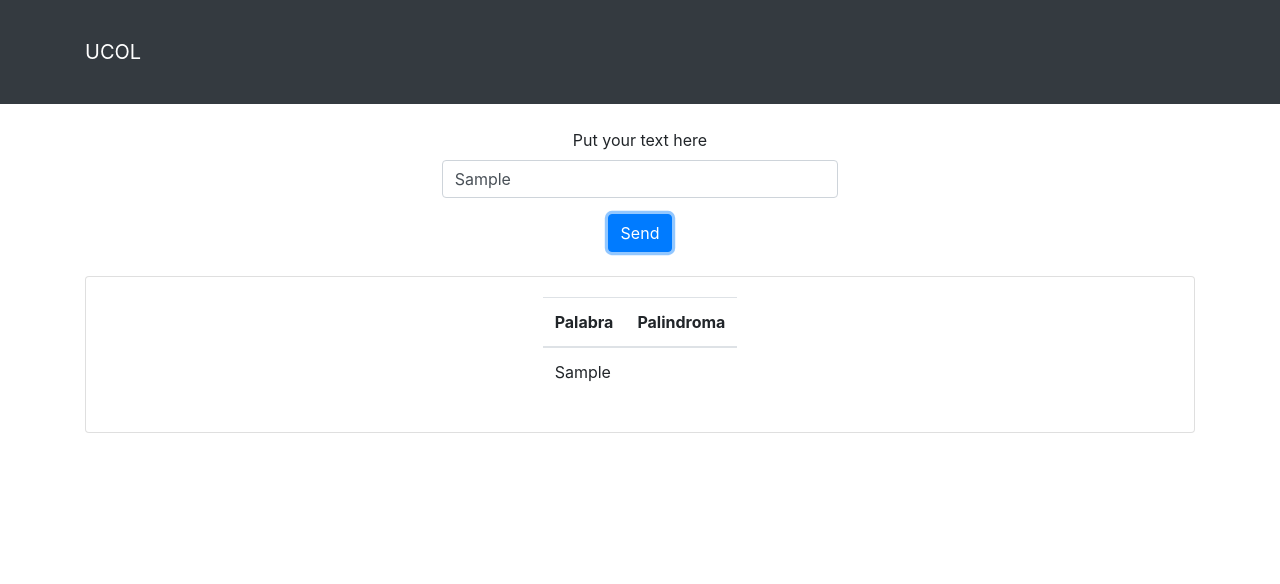
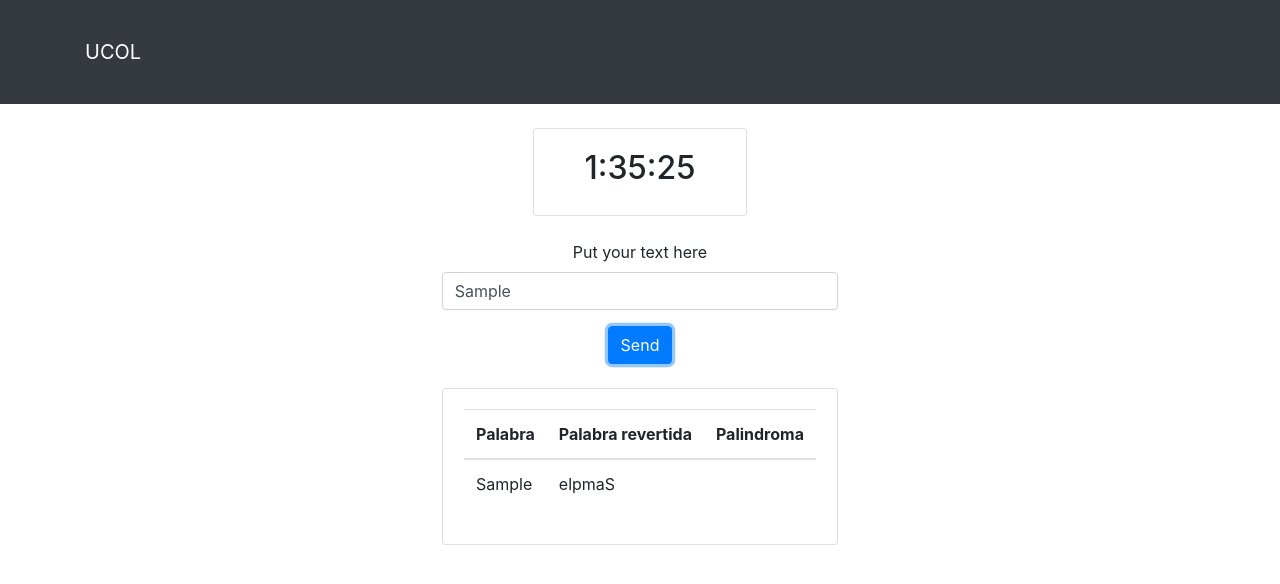
Before and after one commit to JacintoOrtiz15745/palindromas, a plain HTML site: page index.html in a window 1280 px wide. Both pictures are taken after typing "Sample" into the empty fields and a click on the button "Send". Drawn offline with nearby package versions, Linux system fonts and the light colour scheme.

Commit message:
Has been added the wach and a part of words

```diff
--- a/index.html
+++ b/index.html
@@ -6,7 +6,7 @@
     <link rel="stylesheet" href="https://stackpath.bootstrapcdn.com/bootstrap/4.3.1/css/bootstrap.min.css" integrity="sha384-ggOyR0iXCbMQv3Xipma34MD+dH/1fQ784/j6cY/iJTQUOhcWr7x9JvoRxT2MZw1T" crossorigin="anonymous">
     <script type="text/javascript" src="javascript.js"></script>
   </head>
-  <body>
+  <body onload = "reloj()">
     <nav class="navbar navbar-expand-md navbar-light bg-dark" id="nav">
       <div class="container my-4">
         <a href="#" class="navbar-brand text-white">UCOL</a>
@@ -16,17 +16,22 @@
         </button>
       </div>
     </nav>
+
     <center>
+      <div class="card mt-4 col-lg-2">
+        <div class="card-body">
+          <div class="h2" id="print"></div>
+        </div>
+      </div>
+
     <div class="form-group mt-4 col-lg-4">
       <label for="exampleInputEmail1">Put your text here</label>
-      <input class="form-control inputPalindromas" id="calificacion" aria-describedby="emailHelp" placeholder="Put your text here">
+      <input class="form-control inputPalindromas" aria-describedby="emailHelp" placeholder="Put your text here">
     </div>
     <button type="button" class="btn btn-primary" onclick="dividirCadena()">Send</button>
     </center>
-  </body>
 
-
-  <div class="container mt-4">
+      <div class="container mt-4 col-lg-4">
         <div class="card">
           <div class="card-body">
             <div class="table">
@@ -35,6 +40,7 @@
                   <thead>
                     <tr>
                       <th scope="col">Palabra</th>
+                      <th scope="col">Palabra revertida</th>
                       <th scope="col">Palindroma</th>
                     </tr>
                   </thead>
@@ -44,4 +50,5 @@
           </div>
         </div>
       </div>
+  </body>
 </html>
--- a/javascript.js
+++ b/javascript.js
@@ -1,6 +1,26 @@
+function reloj(){
+  var fecha = new Date()
+  var hora = fecha.getHours()
+  var min = fecha.getMinutes()
+  var seg = fecha.getSeconds()
+  var recarga = setTimeout('reloj()',500)
+  document.getElementById('print').innerHTML =  hora + ':' + min + ':' + seg
+}
+
 function dividirCadena(){
   var input = document.getElementsByClassName('inputPalindromas')[0].value
   var inputSeparar = input.split(" ")
-  document.getElementById('new').insertRow(-1).innerHTML = '<td>' + inputSeparar + '<td>'
 
+  var inputReverse = document.getElementsByClassName('inputPalindromas')[0].value
+  var inputSepararReverse = inputReverse.split("").reverse("").join("")
+
+  for(var i = 0; i < inputSeparar.length; i++){
+    if(inputSeparar.every == inputSepararReverse.every)
+    {
+      document.getElementById('new').insertRow(-1).innerHTML = '<tr><td>' + inputSeparar[i] + '</td><td>' + inputSepararReverse + '</td><td>' + si + '</td></tr>'
+
+    } else{
+      document.getElementById('new').insertRow(-1).innerHTML = '<tr><td>' + inputSeparar[i] + '</td><td>' + inputSepararReverse + '</td></tr>'
+    }
+  }
 }
```
Lines whose indentation alone changed are shown as unchanged.
